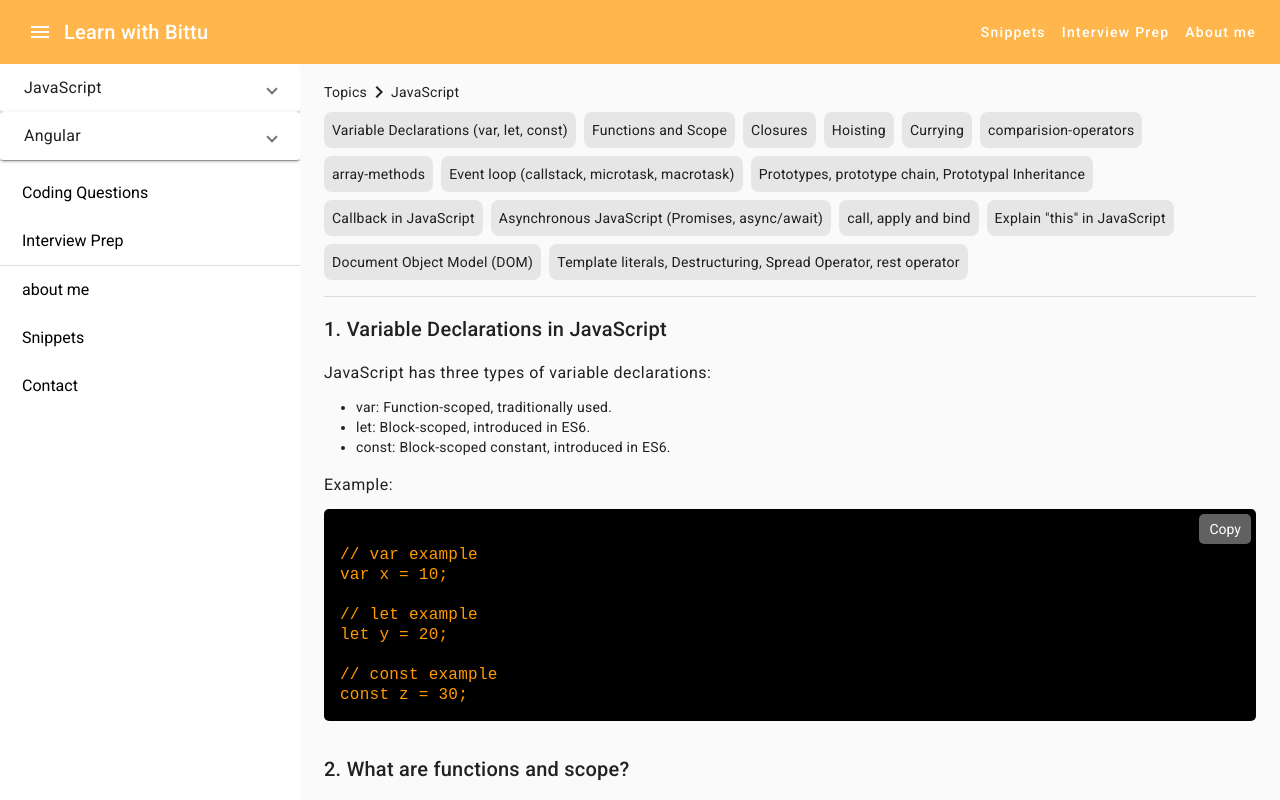
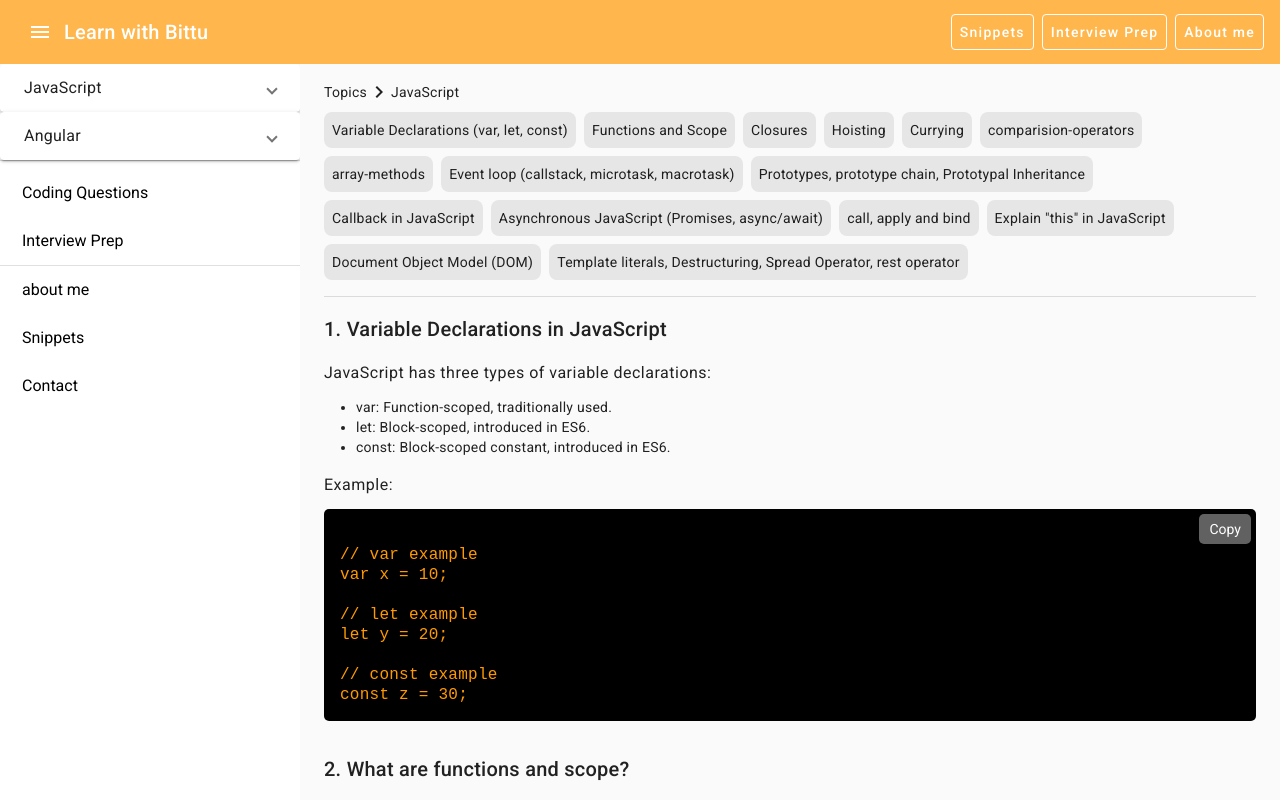
Before and after one commit to bittu1040/Learn-with-Bittu, an Angular app: page /javascript-articles in a window 1280 px wide. Built offline with nearby package versions, Linux system fonts and the light colour scheme.

Commit message:
highlight topics name

```diff
--- a/src/app/app.component.html
+++ b/src/app/app.component.html
@@ -8,9 +8,9 @@
   </div>
   <div style="display: flex; align-items: center;">
     <div class="toolbar-buttons">
-      <button mat-button id="snippet-button" routerLink="/snippets-image">Snippets</button>
-      <a mat-button id="project-button" routerLink="/interview-preparation">Interview Prep</a>
-      <a mat-button routerLink="/aboutme"> About me </a>
+      <a mat-button id="nav-button" routerLink="/snippets-image">Snippets</a>
+      <a mat-button id="nav-button" routerLink="/interview-preparation">Interview Prep</a>
+      <a mat-button id="nav-button" routerLink="/aboutme"> About me </a>
     </div>
   </div>
 </mat-toolbar>
--- a/src/app/components/javascript-articles/javascript-articles.component.ts
+++ b/src/app/components/javascript-articles/javascript-articles.component.ts
@@ -44,7 +44,7 @@ export class JavascriptArticlesComponent implements OnInit {
   navigateToJSTopic(topic: string): void {
     const sanitizedTopic = topic.replace(/[^a-zA-Z0-9\s-]/g, '').replace(/\s+/g, '-').replace(/-+/g, '-');
     this.router.navigate(['/javascript-articles', topic]);
-    this.activeTopicId = topic;
+    this.shared.activeTopicIdShared.next(topic);
     const element = this.el.nativeElement.querySelector(`#${topic}`);
     if (element) {
       element.scrollIntoView({ behavior: 'smooth', block: 'center', inline: 'nearest' });
```
